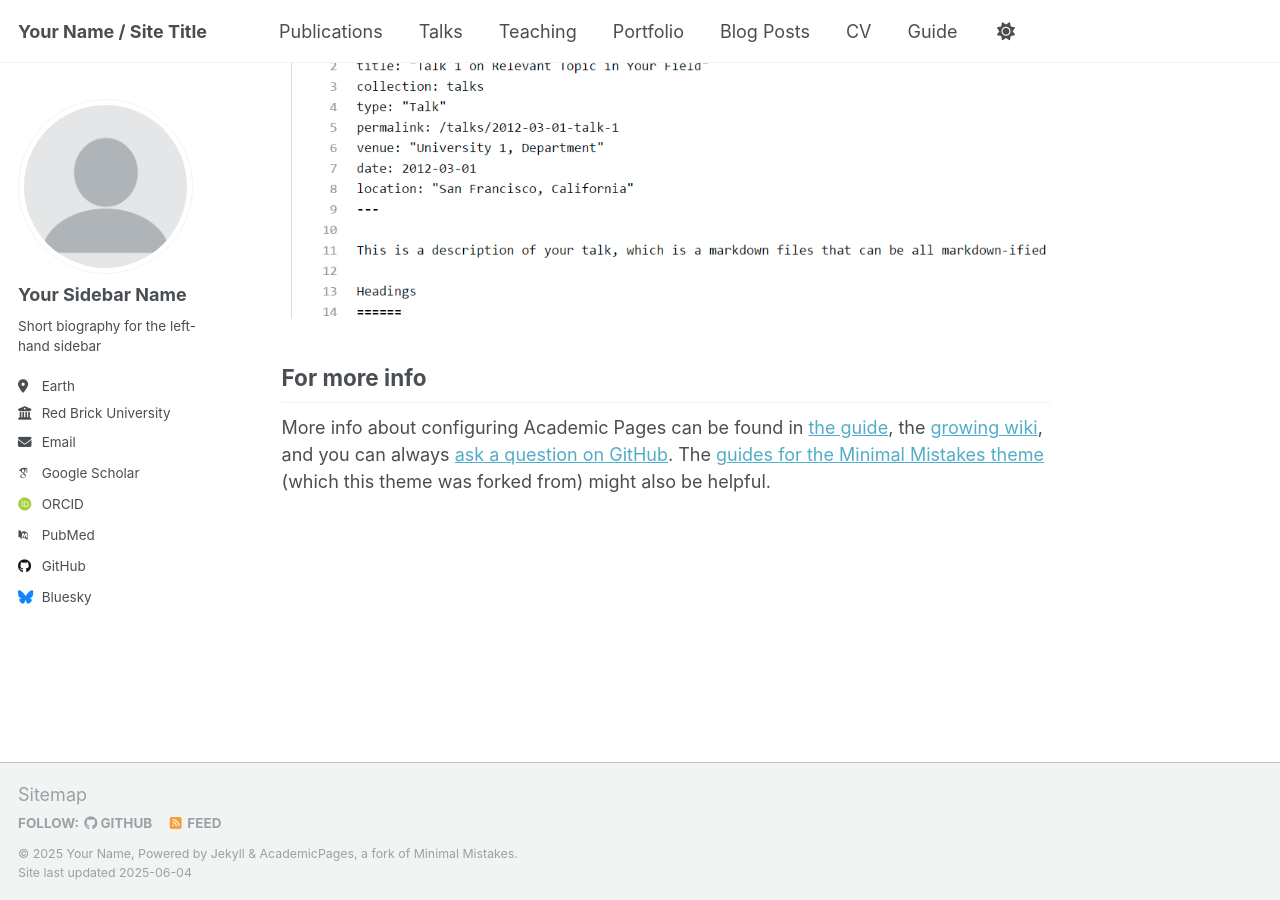
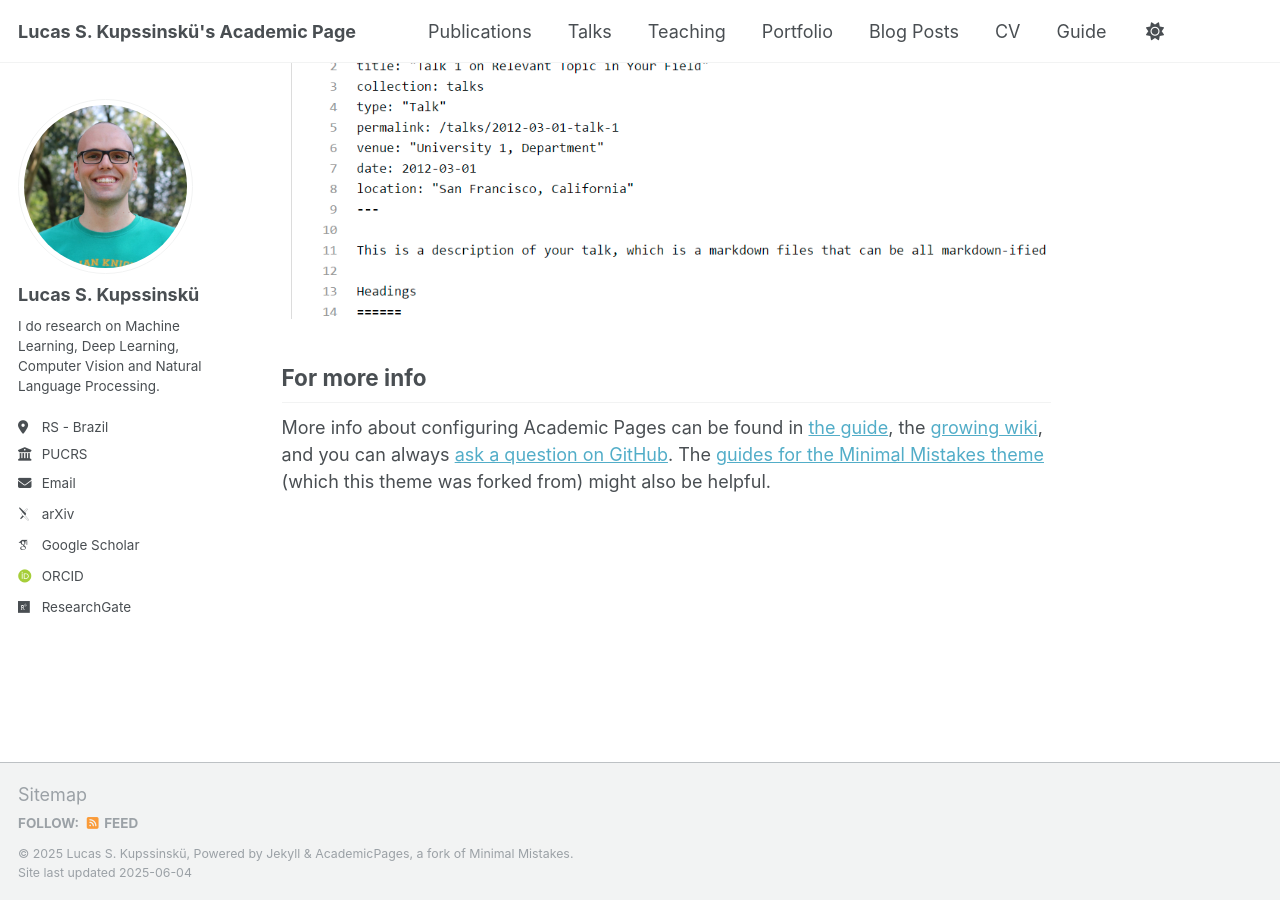
Before and after one commit to lucaskup/lucaskup.github.io, a Jekyll site: the page built from _pages/about.md, in a window 1280 px wide and 900 px high, scrolled down 2636 px. Built offline with Jekyll 4.4.1, drawn with Linux system fonts in a browser that asks for light colours; some web fonts are replaced.

Commit message:
first commit with configuration

```diff
--- a/_config.yml
+++ b/_config.yml
@@ -9,49 +9,49 @@
 # Basic Site Settings
 locale                   : "en-US"
 site_theme               : "default"
-title                    : "Your Name / Site Title"
+title                    : "Lucas S. Kupssinskü's Academic Page" # Your site title, e.g. "John Doe's Academic Page"
 title_separator          : "-"
-name                     : &name "Your Name"
-description              : &description "personal description"
-url                      : https://academicpages.github.io # the base hostname & protocol for your site e.g. "https://[your GitHub username].github.io" or if you already have some other page hosted on Github then use "https://[your GitHub username].github.io/[Your Repo Name]"
+name                     : &name "Lucas S. Kupssinskü" # Your name, e.g. "John Doe"
+description              : &description "This is my personal academic website. I do research on Machine Learning, Deep Learning, Computer Vision and Natural Language Processing."
+url                      : https://lucaskup.github.io # the base hostname & protocol for your site e.g. "https://[your GitHub username].github.io" or if you already have some other page hosted on Github then use "https://[your GitHub username].github.io/[Your Repo Name]"
 baseurl                  : "" # the subpath of your site, e.g. "/blog"
-repository               : "academicpages/academicpages.github.io"
+repository               : "lucaskup/lucaskup.github.io"
 
 # Site Author - The following control what appear as part of the author content on the side bar.
 #               If a field is blank the icon and link will not appear, otherwise it will be shown.
 #               Additional customization can be done by editing /_includes/author-profile.html
 author:
   # Biographic information
-  avatar           : "profile.png"
-  name             : "Your Sidebar Name"
+  avatar           : "profile.jpg"
+  name             : "Lucas S. Kupssinskü"
   pronouns         : # example: "she/her"
-  bio              : "Short biography for the left-hand sidebar"
-  location         : "Earth"
-  employer         : "Red Brick University"
+  bio              : "I do research on Machine Learning, Deep Learning, Computer Vision and Natural Language Processing."
+  location         : "RS - Brazil"
+  employer         : "PUCRS"
   uri              : # URL
-  email            : "none@example.org"
+  email            : "lucas.kupssinsku@pucrs.br"
 
   # Academic websites
   academia         : # URL
-  arxiv            : # URL - Update with the correct link to your profile
-  googlescholar    : "https://scholar.google.com/citations?user=PS_CX0AAAAAJ"
+  arxiv            : "https://arxiv.org/search/cs?searchtype=author&query=Kupssinsk%C3%BC,+L+S" # URL - Update with the correct link to your profile
+  googlescholar    : "https://scholar.google.com/citations?user=Uona1HYAAAAJ"
   impactstory      : # URL
-  orcid            : "http://orcid.org/yourorcidurl"
+  orcid            : "http://orcid.org/0000-0003-2580-3996"
   semantic         : # URL
-  pubmed           : "https://www.ncbi.nlm.nih.gov/pubmed/?term=john+snow"
-  researchgate     : # URL
+  pubmed           : #"https://www.ncbi.nlm.nih.gov/pubmed/?term=john+snow"
+  researchgate     : "https://www.researchgate.net/profile/Lucas-Kupssinskue" # URL
   scopus           : # URL
 
   # Repositories and software development
   bitbucket        : # Username - Update with your username on the site
   codepen          : # Username
   dribbble         : # Username
-  github           : "academicpages"
+  github           : #"academicpages"
   kaggle           : # Username
   stackoverflow    : # User number or user number and name (i.e., use "1" or "1/jeff-atwood")
 
   # Social media
-  bluesky          : "bsky.app" # Replace this with you Bluesky username
+  bluesky          : #"bsky.app" # Replace this with you Bluesky username
   facebook         : # Username
   flickr           : # Username
   foursquare       : # Username
```
Also changed, not shown: images/profile.jpg (added).
